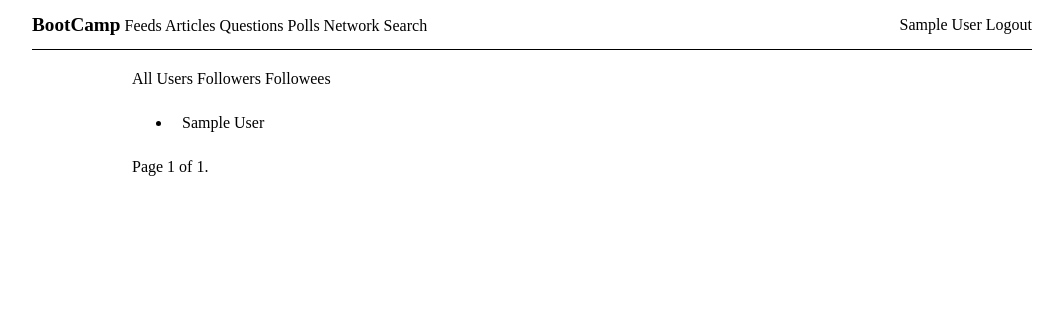
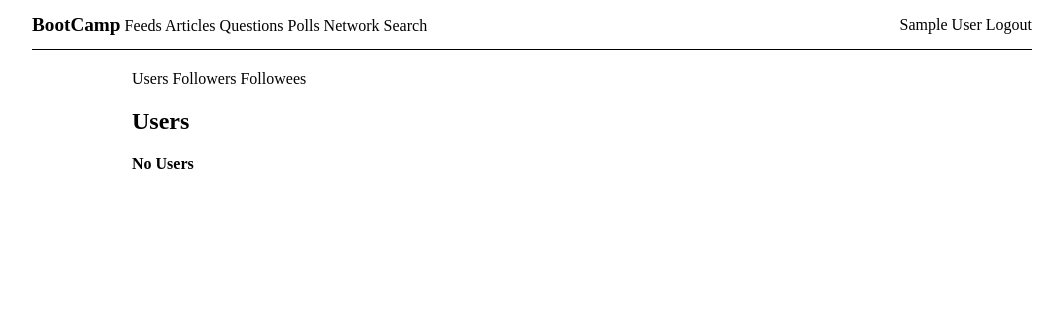
Before and after one commit to shivams906/bootcamp-clone, a Django app: page /users/network/users/ in a window 1280 px wide. Shown: the top 310 px of the page, without its empty margins (108-1169 px from the left). Run offline with Django 3.2, Linux system fonts and the light colour scheme; the visitor is signed in with stand-in values (Sample User, id 1); data comes from the database, SQL or seed files in the repository; some libraries are stand-ins or nearby versions.

Commit message:
small changes

```diff
--- a/templates/articles/article_list.html
+++ b/templates/articles/article_list.html
@@ -27,6 +27,7 @@
     {% endif %}
   </span>
 </div>
-
+{% else %}
+<p><strong>No Articles</strong></p>
 {% endif %}
 {% endblock %}
--- a/templates/base.html
+++ b/templates/base.html
@@ -15,7 +15,7 @@
       <a href="{% url 'articles:home' %}">Articles</a>
       <a href="{% url 'questions:home' %}">Questions</a>
       <a href="{% url 'polls:home' %}">Polls</a>
-      <a href="{% url 'users:network' 'all' %}">Network</a>
+      <a href="{% url 'users:network' 'users' %}">Network</a>
       <a href="{% url 'search:home' %}">Search</a>
     </div>
     <div class="right">
--- a/templates/feeds/feed_list.html
+++ b/templates/feeds/feed_list.html
@@ -40,4 +40,7 @@
     {% endif %}
   </span>
 </div>
-{% endif %} {% endblock %}
+{% else %}
+<p><strong>No Feeds</strong></p>
+{% endif %}
+{% endblock %}
--- a/templates/polls/poll_list.html
+++ b/templates/polls/poll_list.html
@@ -26,5 +26,7 @@
         {% endif %}
     </span>
 </div>
+{% else %}
+<p><strong>No Polls</strong></p>
 {% endif %}
 {% endblock %}
--- a/templates/questions/question_detail.html
+++ b/templates/questions/question_detail.html
@@ -11,6 +11,8 @@
 <a href="{% url 'questions:answer' question.pk %}">Answer it</a>
 {% if question.answers %}
 {% include 'questions/_answer_list.html' with answers=question.answers.all %}
+{% else %}
+<p><strong>No Answers</strong></p>
 {% endif %}
 {% endif %}
 {% endblock %}
--- a/templates/questions/question_list.html
+++ b/templates/questions/question_list.html
@@ -26,5 +26,7 @@
         {% endif %}
     </span>
 </div>
+{% else %}
+<p><strong>No Questions</strong></p>
 {% endif %}
 {% endblock %}
--- a/templates/search/home.html
+++ b/templates/search/home.html
@@ -15,8 +15,9 @@
     <a href="{% url 'search:home' 'polls' %}?q={{request.GET.q}}">Polls</a>
     <a href="{% url 'search:home' 'users' %}?q={{request.GET.q}}">Users</a>
     <h2 id="results_category">
-        {{ category }}
+        {{ category|capfirst }}
     </h2>
+    {% if results %}
     {% if category == 'feeds' %}
     {% include 'feeds/_feed_list.html' with feeds=results %}
     {% elif category == 'articles' %}
@@ -48,6 +49,9 @@
             {% endif %}
         </span>
     </div>
+    {% else %}
+    <strong>No {{ category|capfirst }}</strong>
+    {% endif %}
 </div>
 {% else %}
 Enter a search term.
--- a/templates/users/network.html
+++ b/templates/users/network.html
@@ -1,18 +1,12 @@
 {% extends 'base.html' %}
 
 {% block main %}
-<a href="{% url 'users:network' 'all' %}">All Users</a>
+<a href="{% url 'users:network' 'users' %}">Users</a>
 {% if request.user.is_authenticated %}
 <a href="{% url 'users:network' 'followers' %}">Followers</a>
 <a href="{% url 'users:network' 'followees' %}">Followees</a>
 {% endif %}
-{% if filter == "all" %}
-<h2>All Users</h2>
-{% elif filter == "followers" %}
-<h2>Followers</h2>
-{% elif filter == "followees" %}
-<h2>Followees</h2>
-{% endif %}
+<h2>{{ filter|capfirst }}</h2>
 {% if users %}
 {% include 'users/_user_list.html' with users=users %}
 <div class="pagination">
@@ -33,12 +27,6 @@
     </span>
 </div>
 {% else %}
-{% if filter == "all" %}
-<strong>No Users</strong>
-{% elif filter == "followers" %}
-<strong>No Followers</strong>
-{% elif filter == "followees" %}
-<strong>No Followees</strong>
-{% endif %}
+<strong>No {{ filter|capfirst }}</strong>
 {% endif %}
 {% endblock %}
--- a/templates/users/profile.html
+++ b/templates/users/profile.html
@@ -42,7 +42,7 @@
     </tbody>
 </table>
 <h2>
-    {{ category }}
+    {{ category|capfirst }}
 </h2>
 <h4>
     {% if request.user == user and category == 'articles' %}
@@ -80,6 +80,6 @@
     </span>
 </div>
 {% else %}
-<strong>No {{ category }}</strong>
+<strong>No {{ category|capfirst }}</strong>
 {% endif %}
 {% endblock %}
--- a/users/views.py
+++ b/users/views.py
@@ -122,7 +122,7 @@ class Network(generic.ListView):
     context_object_name = "users"
 
     def dispatch(self, request, *args, **kwargs):
-        if kwargs["filter"] != "all" and request.user.is_anonymous:
+        if kwargs["filter"] != "users" and request.user.is_anonymous:
             return redirect_to_login(
                 request.get_full_path(),
             )
```
